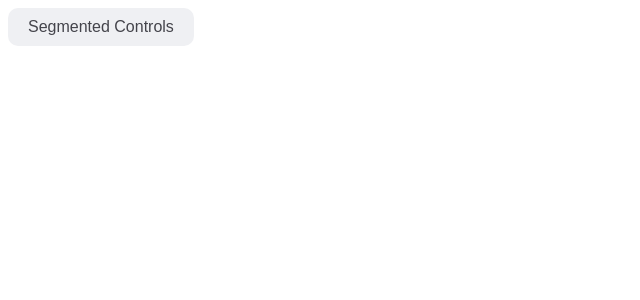
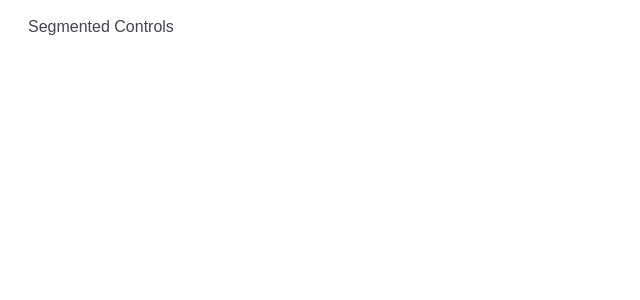
Before and after one commit to libekonst/Controls-Lab, a React (Create React App) app: page / in a window 1280 px wide. Shown: the top 300 px of the page, without its empty margins (0-640 px from the left). Built offline with nearby package versions, Linux system fonts and the light colour scheme.

Commit message:
update buttonlink styles

```diff
--- a/src/Navigation/ButtonLink.css
+++ b/src/Navigation/ButtonLink.css
@@ -1,16 +1,14 @@
 .ButtonLink {
   padding: 10px 20px;
-  background-color: rgb(239, 240, 243);
   color: rgb(68, 68, 75);
-  border-radius: 10px;
+  border-radius: 5px;
   cursor: pointer;
   width: fit-content;
-  transition: background-color 0.1s ease-in, color 0.1s ease-in;
 }
 
 .ButtonLink:hover {
-  background-color: rgba(196, 206, 233, 0.466);
-  color: rgb(53, 97, 219);
+  background-color: rgba(200, 211, 241, 0.404);
+  color: rgb(52, 106, 255);
 }
 
 .ButtonLink > * {
```
